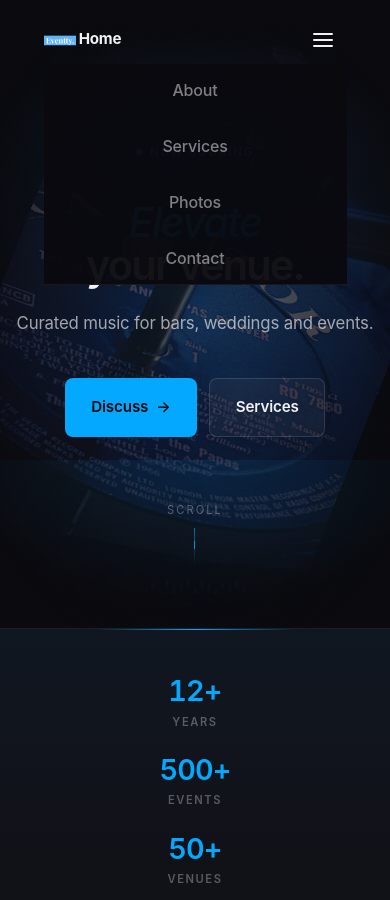
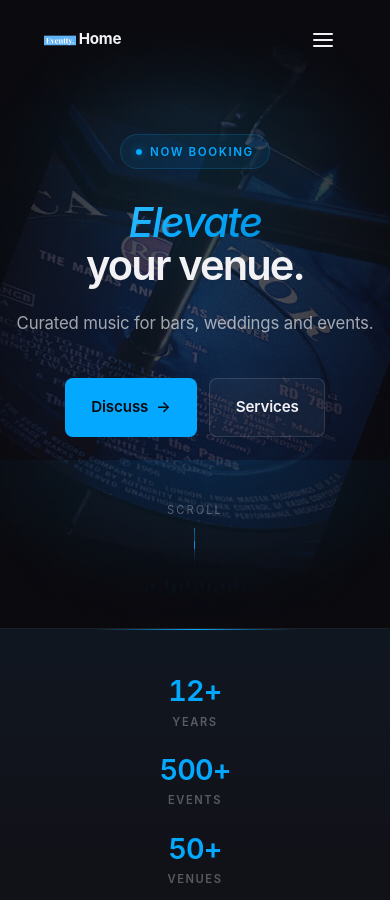
Before and after one commit to EVENTTY/EVENTTY.github.io, a Jekyll site: the page built from index.html, in a window 390 px wide and 900 px high. Built offline with Jekyll 4.4.1, drawn with Linux system fonts in a browser that asks for light colours; cached includes are drawn as plain includes; the list of posts is cut into pages by our own code; comment, search, counter and statistics services are not loaded.

Commit message:
Fix: match theme CSS specificity (.greedy-nav .visible-links) so mobile nav hides

```diff
--- a/assets/css/custom.css
+++ b/assets/css/custom.css
@@ -355,7 +355,7 @@ strong {
   .nav-toggle {
     display: flex;
   }
-  .visible-links {
+  .greedy-nav .visible-links {
     display: none;
     flex-direction: column;
     align-items: stretch;
@@ -371,7 +371,7 @@ strong {
     padding: var(--space-3) var(--space-6);
     z-index: 19;
   }
-  .menu-open .visible-links {
+  .greedy-nav.menu-open .visible-links {
     display: flex;
   }
   .masthead__menu-item a {
```
